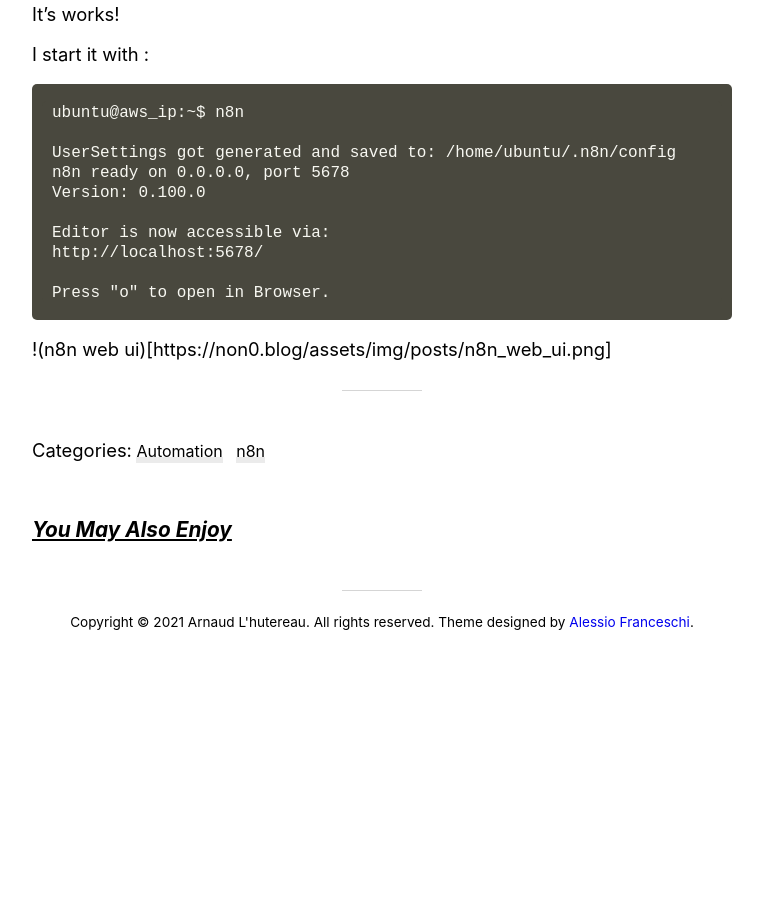
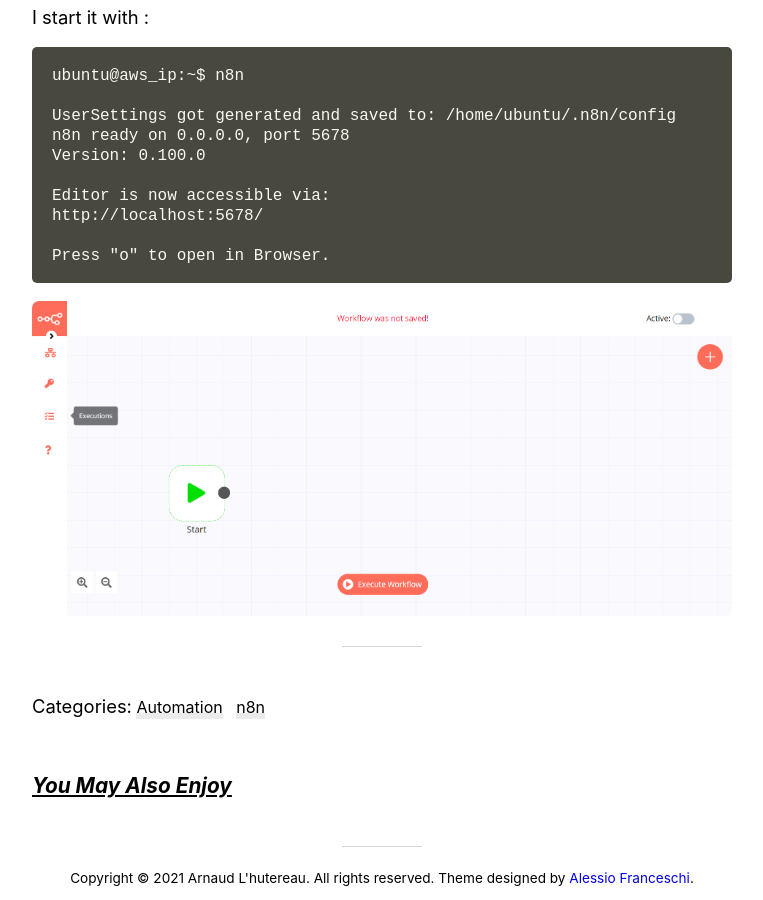
Before and after one commit to ArnaudLhutereau/arnaudlhutereau.github.io, a Jekyll site: the page built from _posts/2021-01-06-How-to-install-n8n.md, in a window 1280 px wide and 900 px high, scrolled down 2493 px. Shown: the whole window, without its empty margins (258-1021 px from the left). Built offline with Jekyll 4.4.1, drawn with Linux system fonts in a browser that asks for light colours; nearby versions of some CDN libraries; comment, search, counter and statistics services are not loaded; before the commit the page ends 3137 px from its top, so only the background shows below that; some of the changed text lies outside the part shown.

Commit message:
Update 2021-01-06-How-to-install-n8n.md

````diff
--- a/_posts/2021-01-06-How-to-install-n8n.md
+++ b/_posts/2021-01-06-How-to-install-n8n.md
@@ -21,7 +21,6 @@
 - 1 GB RAM
 - 8 GB HDD
 - Default user "ubuntu"
-
 - Firewall rules in the security group linked to my VM :
   - Incoming :
     - Allow port 22 (TCP) from my personnal IP (/32) for ssh connection
@@ -120,4 +119,4 @@
 Press "o" to open in Browser.
 ```
 
-!(n8n web ui)[https://non0.blog/assets/img/posts/n8n_web_ui.png]
+![n8n web ui](https://non0.blog/assets/img/posts/n8n_web_ui.png)
````
